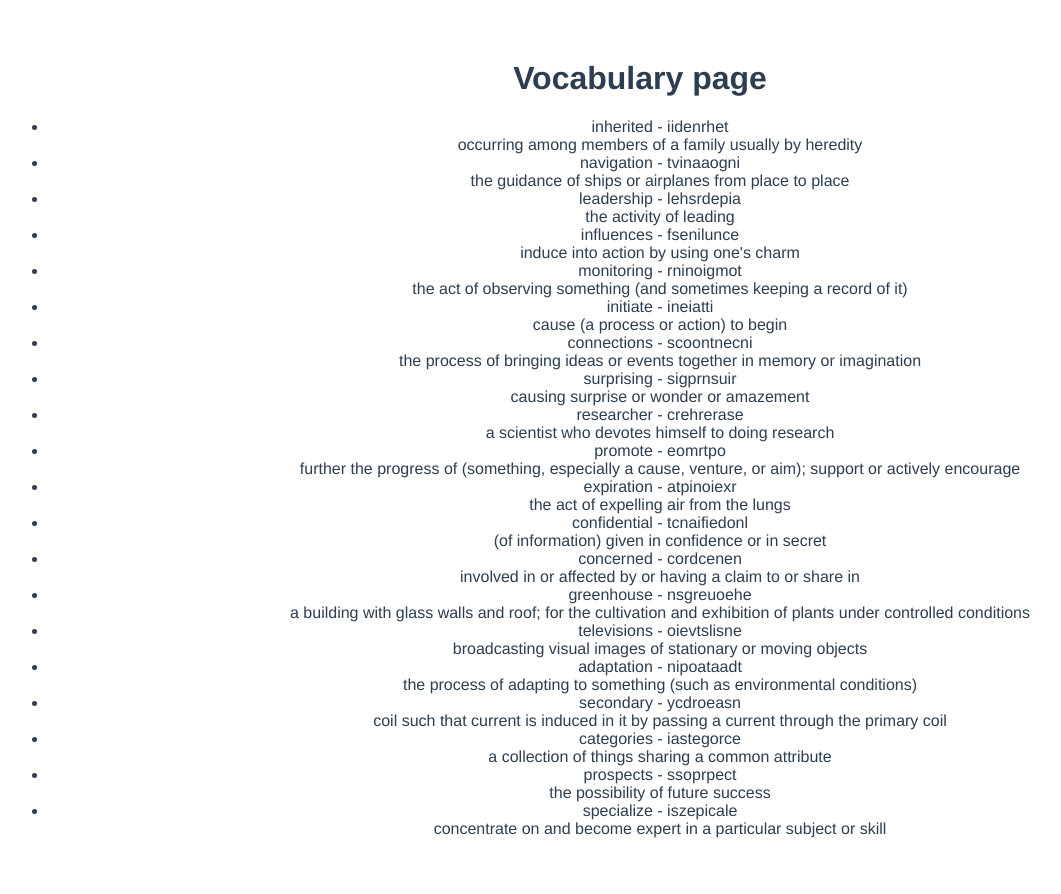
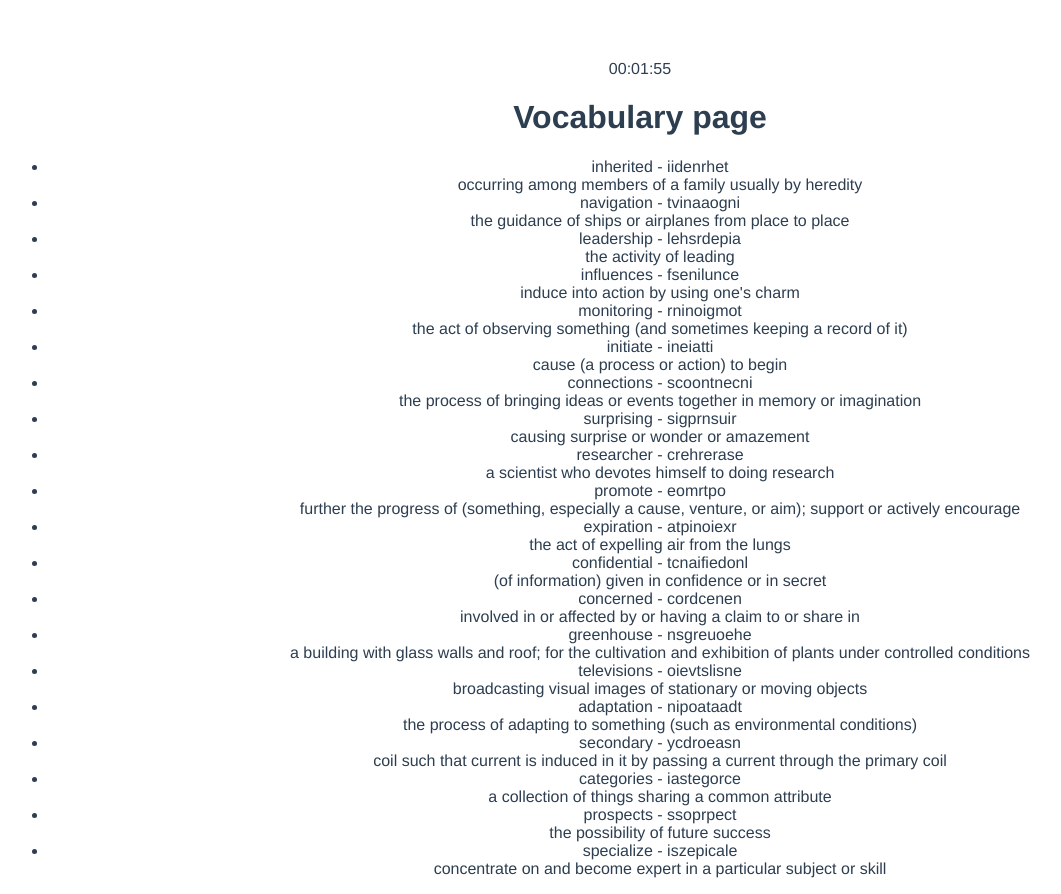
Before and after one commit to mugiwaranojem/vocabulary_app, a Vue app: page /#/vocabulary in a window 1280 px wide. Shown: the whole page, without its empty margins (0-1061 px from the left). Before the commit the page ends 854 px from the top, so only its background shows below. Built offline with nearby package versions, Linux system fonts and the light colour scheme; what vue-jsonp, vue-resource would draw is missing.

Commit message:
added timer

```diff
--- a/src/App.vue
+++ b/src/App.vue
@@ -1,12 +1,27 @@
 <template>
   <div id="app">
+    <Timer/>
     <router-view/>
+
+    {{ checkTime() }}
   </div>
 </template>
 
 <script>
+import Vocabulary from '@/components/Vocabulary'
+import Timer from './components/Timer'
+
 export default {
-  name: 'app'
+  name: 'app',
+  components: {
+    Vocabulary,
+    Timer
+  },
+  methods: {
+      checkTime() {
+        let myTimer =  Timer.data()
+      }
+  }
 }
 </script>
 
--- /dev/null
+++ b/src/components/Timer.vue
@@ -0,0 +1,51 @@
+<template>
+	<div class="timer">
+		<span class="hour">00</span>:<span id="minutes">{{  minutes < 10  ? '0'+minutes : minutes }}</span>:<span id="seconds">{{ defaultVal }}</span>
+		{{ countDown() }}
+	</div>
+</template>
+
+<script>
+export default {
+	name: 'Timer',
+	data() {
+		return {
+			minutes: 2,
+			seconds: 59,
+			defaultVal: '00'
+		}
+	},
+	methods: {
+
+		countDown() {
+
+			let countDownSec = this.seconds
+			let countDownMin = this.minutes - 1
+
+			let timeInterval = setInterval(function(){
+
+				this.seconds = countDownSec
+				this.minutes = countDownMin
+
+				document.getElementById('minutes').innerHTML = ( this.minutes < 10 ) ? '0'+this.minutes : this.minutes
+				document.getElementById('seconds').innerHTML = ( this.seconds < 10 ) ? '0'+this.seconds : this.seconds
+
+				countDownSec--
+
+				if( this.minutes <= 0 && this.seconds <= 0) clearInterval(timeInterval)
+
+				if( this.seconds == 0 ) {
+						countDownMin--
+						countDownSec = this.seconds
+
+						document.getElementById('minutes').innerHTML = ( this.minutes < 10 ) ? '0'+this.minutes : this.minutes
+				}
+
+			}, 1000)
+
+		},
+
+	},
+
+}
+</script>
```
